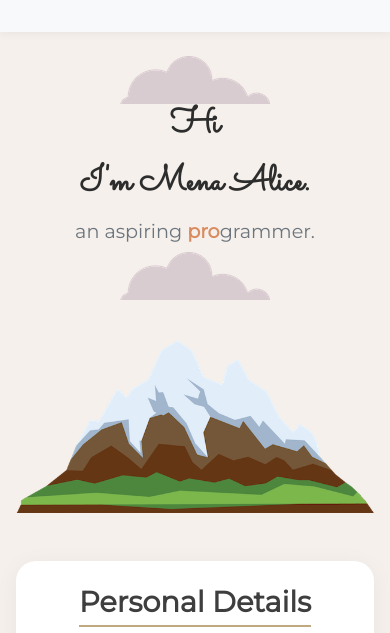
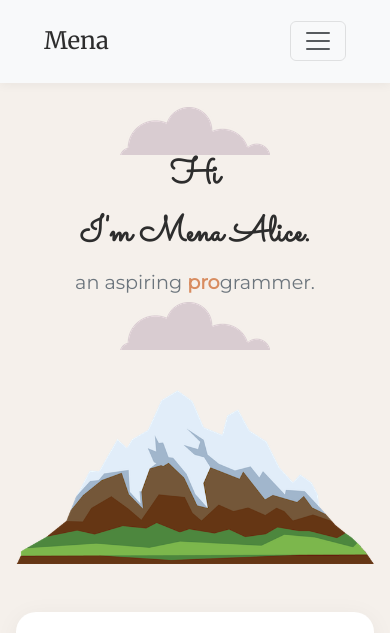
Before and after one commit to alicemena/my-personal-site, a plain HTML site: page resume.html in a window 390 px wide. Shown: the top 633 px of the page. Drawn offline with nearby package versions, Linux system fonts and the light colour scheme.

Commit message:
resume.html

```diff
--- a/resume.html
+++ b/resume.html
@@ -13,7 +13,12 @@
 
   <nav class="navbar navbar-expand-lg navbar-light bg-light custom-navbar">
     <div class="container-fluid">
-      <div class="collapse navbar-collapse">
+      <a class="navbar-brand" href="#">Mena</a>
+      <button class="navbar-toggler" type="button" data-bs-toggle="collapse" data-bs-target="#navbarMenu"
+              aria-controls="navbarMenu" aria-expanded="false" aria-label="Toggle navigation">
+        <span class="navbar-toggler-icon"></span>
+      </button>
+      <div class="collapse navbar-collapse" id="navbarMenu">
         <ul class="navbar-nav ms-auto">
           <li class="nav-item"><a class="nav-link" href="index.html">Home</a></li>
           <li class="nav-item"><a class="nav-link" href="about.html">About</a></li>
@@ -100,11 +105,11 @@
         <li>HP account maintenance</li>
       </ul>
       <p><strong>References:</strong></p>
-      <p>Mr P.Mashumba(Immediate Supervisor) – First Pack Services</p>
+      <p>Mr P.Mashumba (Immediate Supervisor) – First Pack Services</p>
       <a href="tel:+263773374410">Cell: +263 773 374 410</a>
       <a href="mailto:precious.m@firstpack.co.zw">Email: precious.m@firstpack.co.zw</a>
 
-      <p>Mr C.Mafukidze(Workshop Supervisor) – First Pack Services</p>
+      <p>Mr C.Mafukidze (Workshop Supervisor) – First Pack Services</p>
       <a href="tel:+263772403964">Cell: +263 772 403 964</a>
       <a href="mailto:cmafukidze@firstpack.co.zw">Email: cmafukidze@firstpack.co.zw</a>
     </div>
@@ -126,5 +131,8 @@
     <p class="copyright">© 2025 Mena Alice. All rights reserved.</p>
   </div>
 
+  <!-- Bootstrap JS Bundle (required for toggler functionality) -->
+  <script src="https://cdn.jsdelivr.net/npm/bootstrap@5.3.3/dist/js/bootstrap.bundle.min.js"></script>
+
 </body>
 </html>
```
